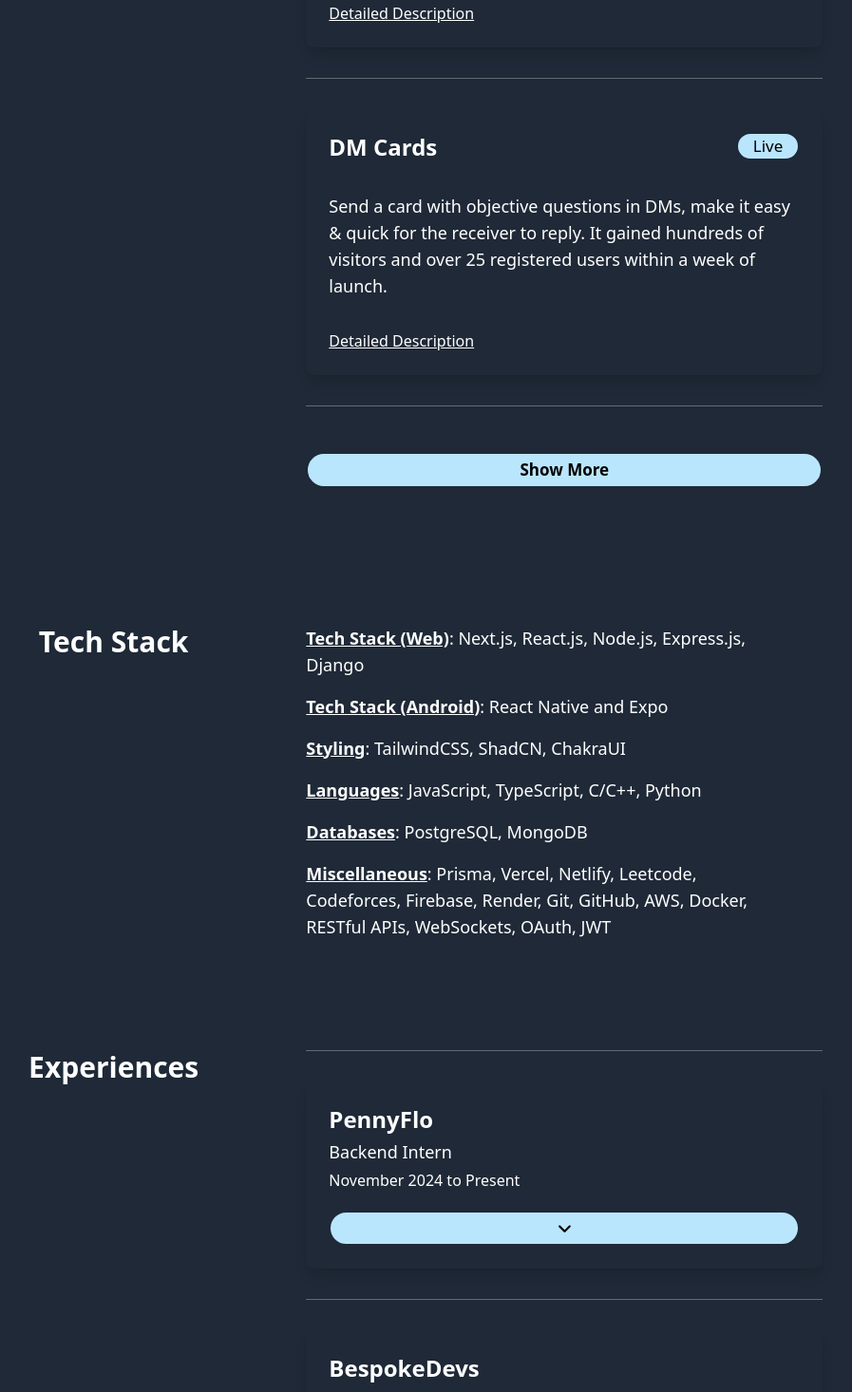
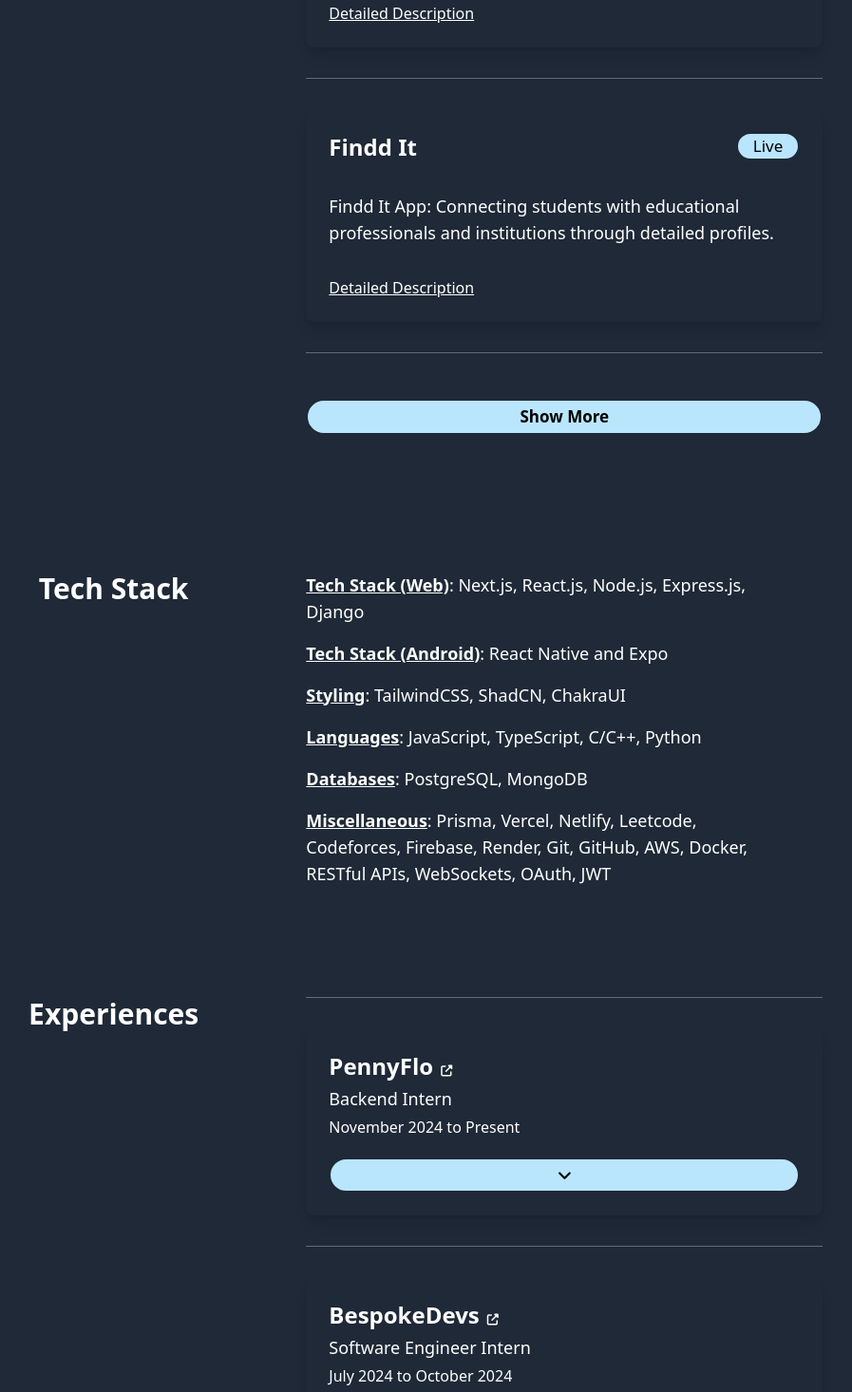
Before and after one commit to PrgrmrHarshShukla/Portfolio, a React (Vite) app in the folder client/: page / in a window 1280 px wide. Shown: the part 1500-2966 px from the top of the page at 95% size, without its empty margins (115-1012 px from the left). Built offline with nearby package versions, Linux system fonts and the light colour scheme.

Commit message:
add: Findd It App

```diff
--- a/client/src/components/ExperienceComponent.jsx
+++ b/client/src/components/ExperienceComponent.jsx
@@ -24,13 +24,14 @@
 
               {companyURL ?
               <a href={companyURL} target='_blank' rel='noreferrer'>
-                <strong className="text-2xl cursor-pointer">
-                  {companyName}
+                <strong className="text-2xl cursor-pointer flex justify-center items-baseline">
+                  <span>{companyName}</span>
+                  <i className='fas fa-external-link-alt font-medium ml-2 text-[12px]' />
                 </strong>
               </a>
               :
               <strong className="text-2xl">
-                {companyName}
+                <span>{companyName}</span>
               </strong>
               }
 
--- a/client/src/components/ExperienceData.js
+++ b/client/src/components/ExperienceData.js
@@ -4,7 +4,7 @@
         position: "Backend Intern",
         startDate: "November 2024",
         endDate: "Present",
-        companyURL: "https://pennyflo-io.vercel.app",
+        companyURL: "https://www.pennyflo.io",
         desc: "I have been working to create a special feature to help users (CFOs) access all their invoices, current balance and projected balance for all the connected bank accounts as well as any external bank statements they upload, in a single dashboard. \nIt also has a chart to get predicted balances for the next 1, 2 or 3 months. \nI have already created the responsive, pixel-perfect components and basic backend logic & integration and have been working on the backend of the feature to optimise it further.",
         techStack: ["Next.js", "TypeScript", "TailwindCSS", "Prisma", "PostgreSQL", "xlsx parser", "Vercel Blob Storage", "Vercel KV Store"],
     },
--- a/client/src/components/ProjectData.jsx
+++ b/client/src/components/ProjectData.jsx
@@ -43,6 +43,35 @@
          "../yt2.png",
          "../yt3.png",
          "../yt4.png",
+      ]
+   },
+   {
+      name: "Findd It",
+      live: "https://play.google.com/store/apps/details?id=com.kite_1.finditapp",
+      hasLive: true,
+      hasPublicRepo: false,
+      repo: "https://dmcards.vercel.app",
+      desc: "Findd It App: Connecting students with educational professionals and institutions through detailed profiles.",
+      details: [
+         "Comprehensive Educational Collaboration Platform",
+         "Detailed Profiles for Teachers, Schools, and Coaching Institutes",
+         "Advanced Student Discovery and Connection System",
+         "Multi-Dimensional Profile Information Including:",
+         "- Professional Qualifications",
+         "- Institutional Facilities",
+         "- Academic Achievements",
+         "- Transparent Fee Structures",
+         "- Showcase of Student Achievers",
+         "- User-Generated Ratings and Reviews",
+         "Intuitive and User-Friendly Interface",
+         "Sleek, Modern Design with Engaging Animations",
+         "Robust Security and Privacy Protection Mechanisms",
+         "Easy Navigation and Profile Browsing",
+         "Personalized Educational Networking Capabilities"
+     ],
+      images: [
+         "../findd-1.png",
+         "../findd-2.png"
       ]
    },
    {
--- a/client/src/components/ProjectDescription.jsx
+++ b/client/src/components/ProjectDescription.jsx
@@ -11,10 +11,10 @@
 
     const detailsList = details.map((item, index) => {
         return(
-            <li key={index} className="flex flex-row items-start justify-start gap-[10px]">
-                <div className="flex flex-row justify-start items-start -mt-[3px]">
+            <li key={index} className={`${item[0] == '-' ? "ml-5" : ''} flex flex-row items-start justify-start gap-[10px]`}>
+                {item[0] != '-' && <div className={`flex flex-row justify-start items-start -mt-[3px]`}>
                     <span className="text-2xl">•</span>
-                </div>
+                </div>}
                 {item}
             </li>
         )
@@ -53,7 +53,7 @@
                 {images &&
                     images.map((img, index) => {
                         return(
-                            <img key={index} className="mt-[5vh] max-w-[300px] sm:max-w-[420px] rounded-[5px]" src={img} alt={name} />
+                            <img key={index} className="mt-[5vh] mx-2 max-w-[300px] sm:max-w-[420px] rounded-[5px]" src={img} alt={name} />
                         )
                     })
                 }
```
Also changed, not shown: client/public/findd-1.png (added), client/public/findd-2.png (added).
